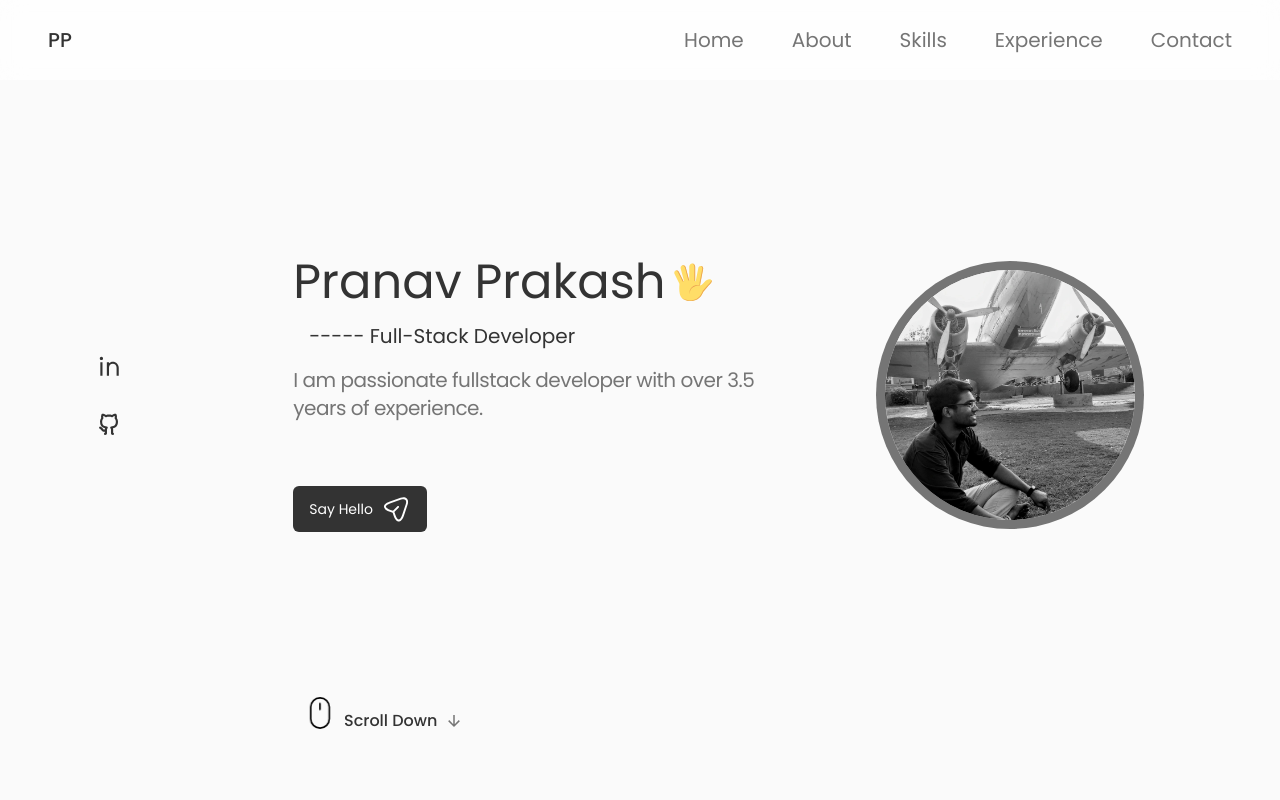
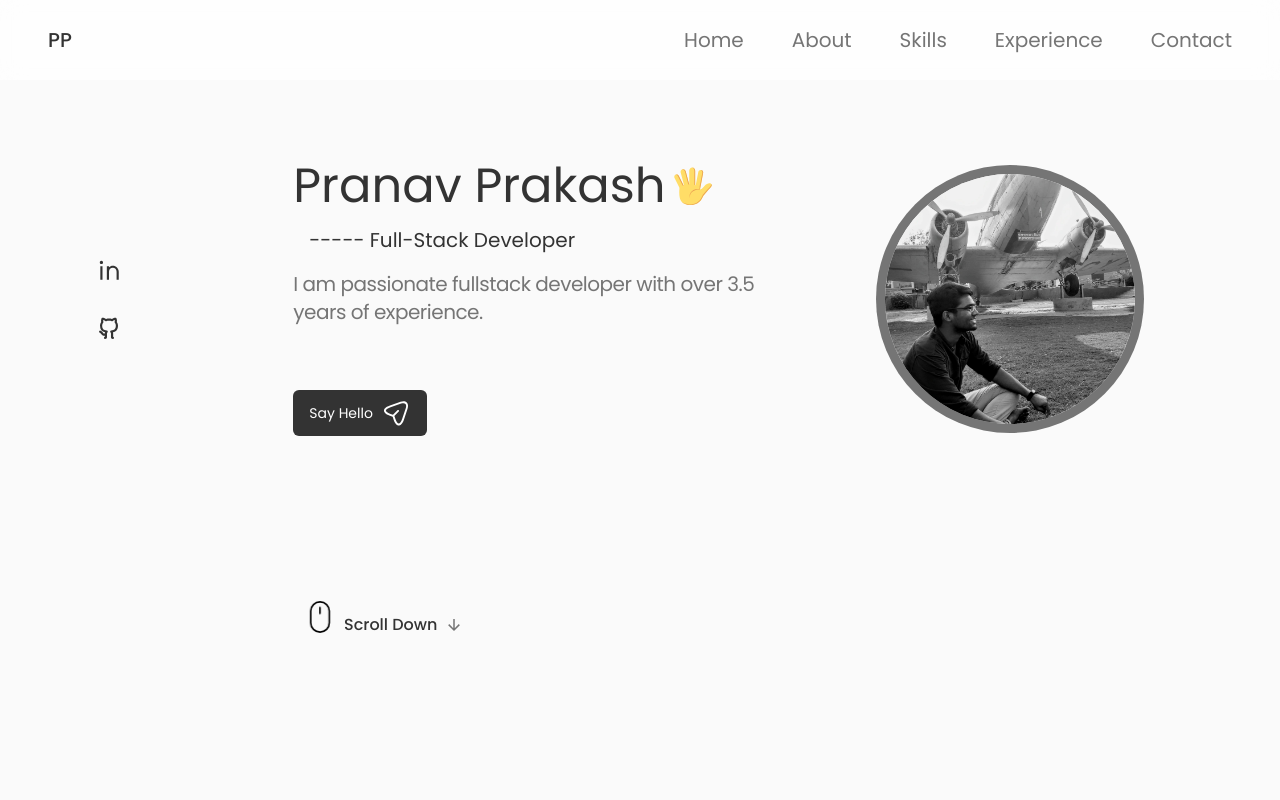
Before and after one commit to pranavprakash23/Porfolio, a React (Vite) app: page / in a window 1280 px wide. Shown: the top 800 px of the page. Built offline with nearby package versions, Linux system fonts and the light colour scheme.

Commit message:
Commenting out send message form and Bug fixes

```diff
--- a/src/components/Contact.jsx
+++ b/src/components/Contact.jsx
@@ -43,7 +43,7 @@ const Contact = () => {
                             <div className='bg-container-color rounded-2xl w-[250px] h-[150px] flex flex-col gap-1 justify-center items-center'>
                                 <RiLinkedinLine size={28} className='text-title-color'/>
                                 <p className='text-title-color'>LinkedIn</p>
-                                <p className='text-xs text-text-color'>@pranav_prksh</p>
+                                <p className='text-xs text-text-color'>/pranavprakash-sde</p>
                             </div>
                         </a>
 
@@ -51,6 +51,7 @@ const Contact = () => {
                             <div className='bg-container-color rounded-2xl w-[250px] h-[150px] flex flex-col gap-1 justify-center items-center'>
                                 <RiGithubLine size={28} className='text-title-color'/>
                                 <p className='text-title-color'>Github</p>
+                                <p className='text-xs text-text-color'>/pranavprakash23</p>
                             </div>
                         </a>
                     </div>
@@ -58,7 +59,7 @@ const Contact = () => {
 
             </div>
 
-            <div className='flex flex-col gap-4 md:gap-8 justify-start items-center p-4 md:p-6 rounded-xl w-[250px] sm:w-[300px] h-[250px] md:w-[450px] md:h-[360px]'>
+            {/* <div className='flex flex-col gap-4 md:gap-8 justify-start items-center p-4 md:p-6 rounded-xl w-[250px] sm:w-[300px] h-[250px] md:w-[450px] md:h-[360px]'>
 
                 <h1 className='text-xl font-medium text-text-color'>Write me your project</h1>
 
@@ -101,7 +102,7 @@ const Contact = () => {
                                 </svg>
                     </button>
                 </form>
-            </div>
+            </div> */}
         </div>
     </div>
   )
--- a/src/components/Home.jsx
+++ b/src/components/Home.jsx
@@ -5,7 +5,7 @@ import ScrollDown from './ScrollDown';
 
 const Home = () => {
   return (
-    <div id="home" className='mt-24 px-4 md:px-12 w-full h-screen'>
+    <div id="home" className='mt-24 md:mt-0 px-4 md:px-12 w-full h-screen'>
         <div className='grid max-w-[1300px] m-auto px-4 md:px-12 h-full gap-20 flex flex-cols w-full'>
                 <div className='hidden md:grid md:grid-cols-12 pt-20 gap-x-24 items-center'>
                     <Social/>
@@ -13,7 +13,7 @@ const Home = () => {
                     <div className='bg-profile-pic col-span-4 w-[250px] h-[250px] bg-cover bg-left-bottom animate-profile_animate rounded-full  shadow-profile-pic'></div>
                 </div>
 
-                <div className='md:hidden mt-16 flex flex-col justify-start items-center gap-y-12'>
+                <div className='md:hidden mt-12 flex flex-col justify-start items-center gap-y-12'>
                   <div className='flex flex-row items-center justify-start gap-x-12'>
                     <div className='bg-profile-pic w-[180px] h-[180px] bg-cover bg-left-bottom animate-profile_animate rounded-full  shadow-profile-pic'></div>
                     <Social/>
```
